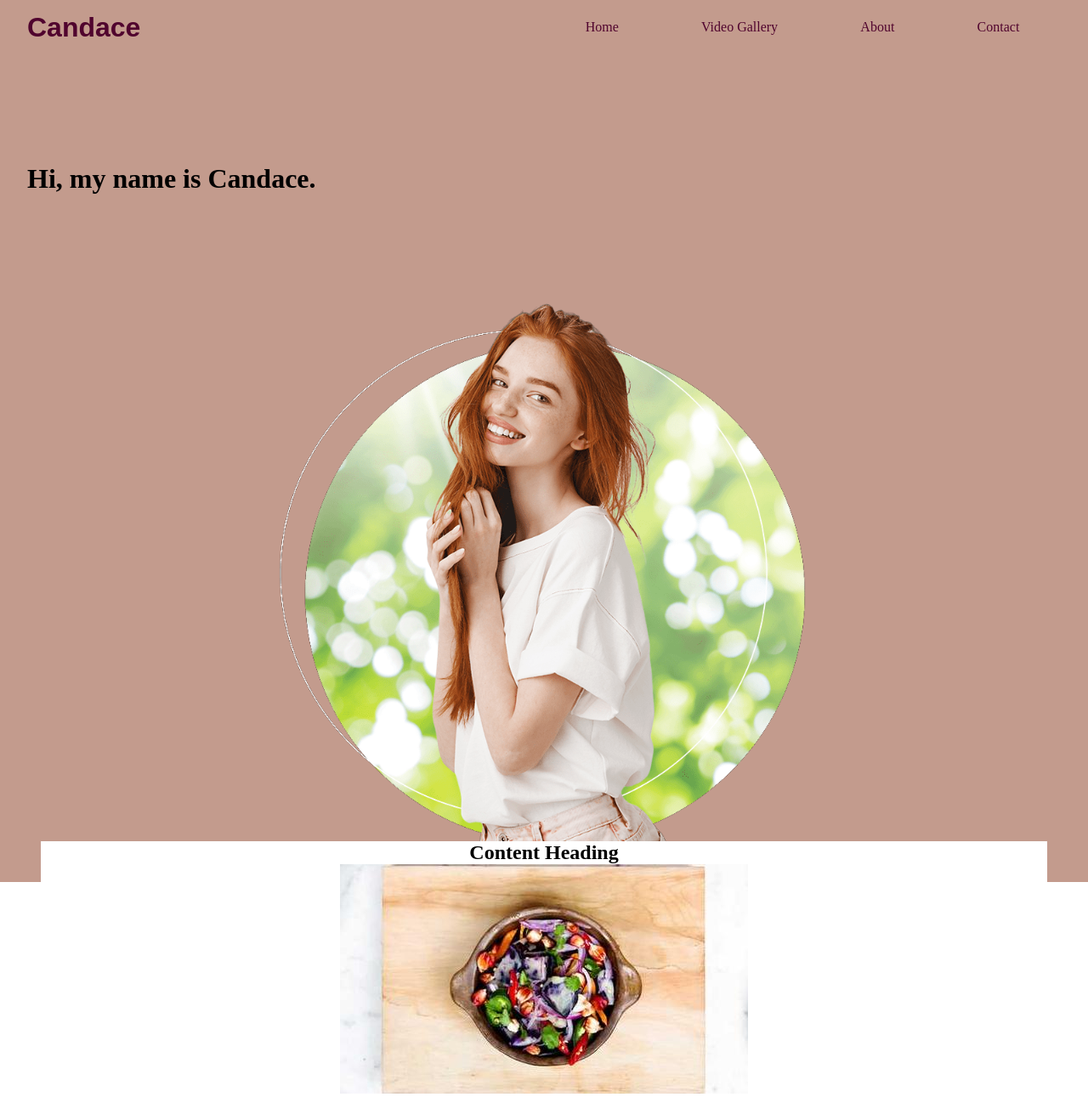
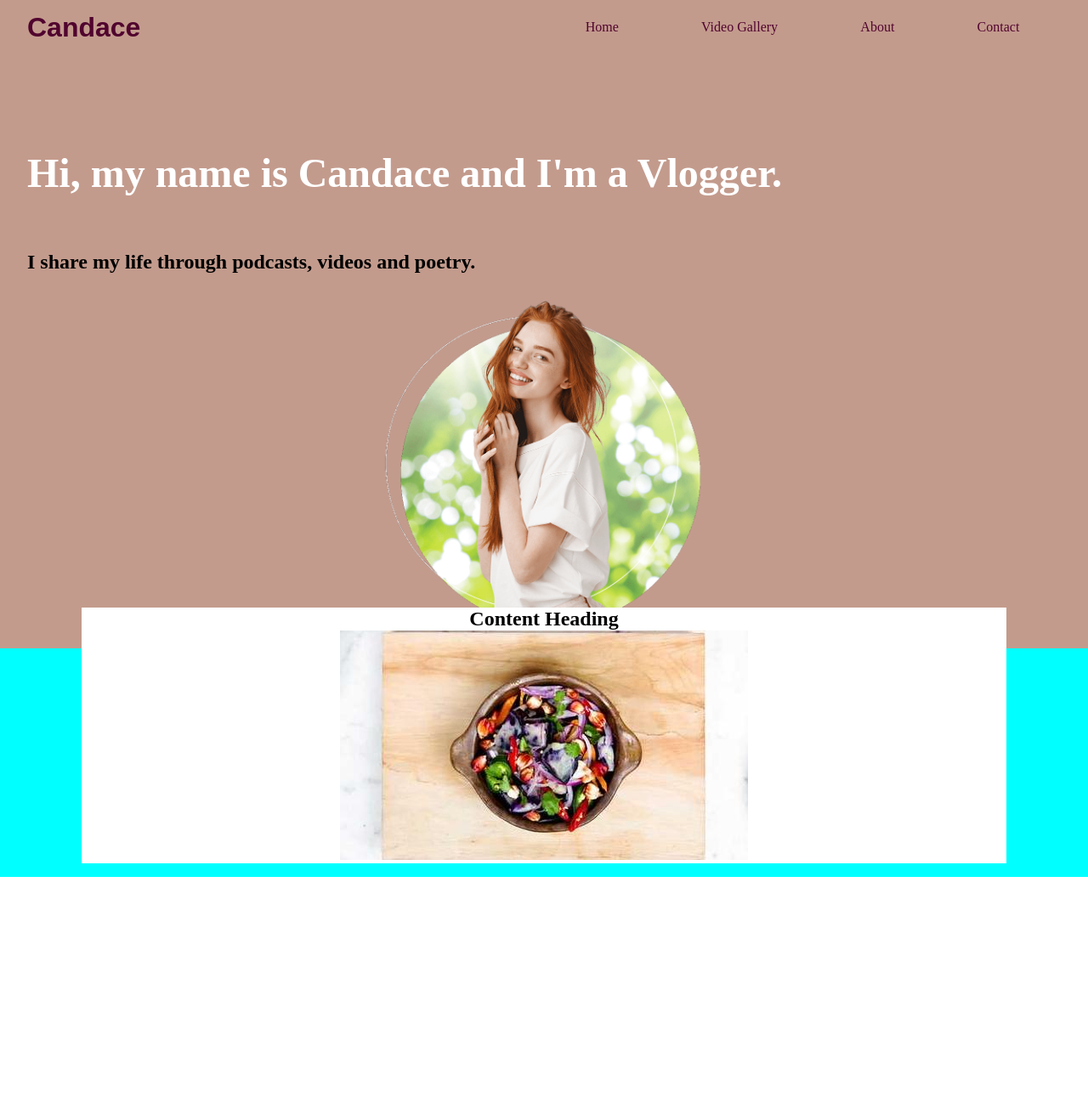
Before and after one commit to tayzewen/vloggerTemplate, a plain HTML site: page index.html in a window 1280 px wide. Shown: the whole page at 85% size. After the commit the page ends 1032 px from the top, so only its background shows below. Drawn offline with Linux system fonts and the light colour scheme; a web font is replaced by a local one.

```diff
--- a/index.html
+++ b/index.html
@@ -9,8 +9,8 @@
     <link rel="stylesheet" href="https://cdnjs.cloudflare.com/ajax/libs/font-awesome/4.7.0/css/font-awesome.min.css">
     <link rel="stylesheet" href="https://use.typekit.net/lql8ofx.css">
 </head>
-<body>
-    <div class="background-overlay">
+<body id="body" class="no-transition">
+    <section class="background-overlay">
         <nav>
             <div class="logo">
                 <h4>Candace</h4>
@@ -37,19 +37,28 @@
         </nav>
 
         <div class="heading-title">
-            <h1>Hi, my name is Candace. </h1>
+            <h1>Hi, my name is Candace and I'm a Vlogger.</h1>
+        </div>
+
+        <div class="subheading-title">
+            <h2>I share my life through podcasts, videos and poetry.</h2>
         </div>
 
         <div class="headshot">
             <img src="assets/images/modelEdit1resize1280-min.png" alt="">
         </div>
-    </div>
-    <div class="content-background-overlay">
+    </section>
+
+
+    <section class="content-background-overlay">
         <div class="test-box">
             <h2>Content Heading</h2>
             <img src="assets/images/placeholder.jpg" alt="">
         </div>
-    </div>
+    </section>
+
+
+
     <script src="script.js"></script>
 </body>
 </html>
--- a/script.js
+++ b/script.js
@@ -11,7 +11,7 @@ const navSlide = () => {
             if (link.style.animation) {
                 link.style.animation = ""
             } else {
-                link.style.animation = `navLinkFade 0.5s ease forwards ${index / 7 + 0.5}s`;
+                link.style.animation = `navLinkFade 0.5s ease forwards ${index / 7 + 0.3}s`;
             }
         });
 
@@ -22,3 +22,11 @@ const navSlide = () => {
 }
 
 navSlide();
+
+function transitionAfterPageLoad() {
+    document.getElementById("body").classList.remove("no-transition");
+}
+
+(function() {
+    transitionAfterPageLoad();
+})()
--- a/style.css
+++ b/style.css
@@ -4,8 +4,12 @@
     box-sizing: border-box;
 }
 
-.background-overlay {
-    background: #C39B8D;
+.no-transition * {
+    -webkit-transition: none !important;
+    -moz-transition: none !important;
+    -ms-transition: none !important;
+    -o-transition: none !important;
+    transition: none !important;
 }
 
 /* Navigation -start- */
@@ -74,7 +78,7 @@ nav {
         align-items: center;
         width: 100%;
         transform: translateX(100%);
-        transition: transform 0.5s ease-in;
+        transition: .3s ease-in;
         z-index: 1;
         background-color: white;
     }
@@ -101,7 +105,7 @@ nav {
 @keyframes navLinkFade {
     from {
         opacity: 0;
-        transform: translateY(50px);;
+        transform: translateY(20px);;
     }
     to {
         opacity: 1;
@@ -123,13 +127,20 @@ nav {
 }
 
 
-/* BODY -START- */
+/* HEADER -START- */
 
-
+.background-overlay {
+    background: #C39B8D;
+}
 
 .heading-title h1 {
-    padding: 8rem 2rem;
+    padding: 7rem 2rem 3rem;
+    color: white;
+    font-size: 3rem;
+}
 
+.subheading-title h2 {
+    padding: 1rem 2rem 2rem 2rem;
 }
 
 .headshot {
@@ -144,10 +155,19 @@ nav {
 }
 
 .content-background-overlay {
+    background-color:aqua;
+    display: flex;
+    flex-direction: column;
+    align-items: center;
+}
+
+.test-box {
     position: relative;
     text-align: center;
     background-color: white;
-    margin: -3rem 3rem;
+    width: 85%;
+    margin-top: -3rem;
+    margin-bottom: 1rem;
 }
 
 @media screen and (max-width: 768px) {
@@ -156,3 +176,12 @@ nav {
         height: auto;
     }
 }
+
+@media screen and (min-width: 1200px) {
+    .headshot img {
+        width: 30%;
+        height: auto;
+    }
+}
+
+/* HEADER -END- */
```
